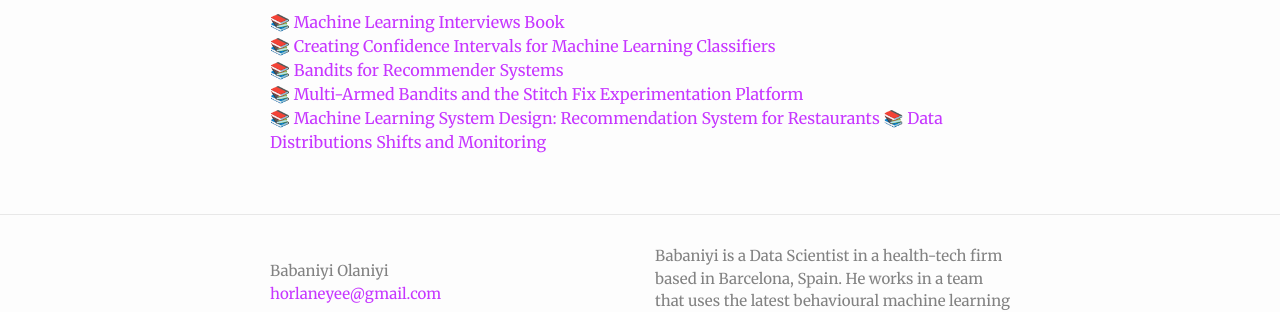
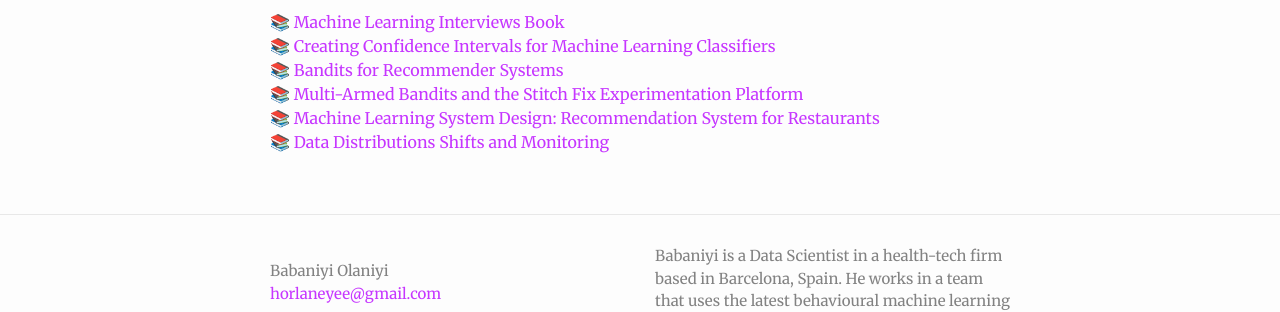
Before and after one commit to babaniyi/babaniyi.github.io, a Jekyll site: the page built from index.md, in a window 1280 px wide. Shown: the part 863-1175 px from the top of the page. Built offline with Jekyll 4.4.1, drawn with Linux system fonts in a browser that asks for light colours.

```diff
--- a/index.md
+++ b/index.md
@@ -40,5 +40,5 @@ You can reach out to me on &nbsp; &nbsp; &nbsp; [![twitter](/images/tweet_icon.p
 📚 [Creating Confidence Intervals for Machine Learning Classifiers](https://sebastianraschka.com/blog/2022/confidence-intervals-for-ml.html) \
 📚 [Bandits for Recommender Systems](https://eugeneyan.com/writing/bandits/) \
 📚 [Multi-Armed Bandits and the Stitch Fix Experimentation Platform](https://multithreaded.stitchfix.com/blog/2020/08/05/bandits/) \
-📚 [Machine Learning System Design: Recommendation System for Restaurants](https://medium.datadriveninvestor.com/ml-system-design-case-recommend-restaurant-in-ubereats-baf5594608ea)
+📚 [Machine Learning System Design: Recommendation System for Restaurants](https://medium.datadriveninvestor.com/ml-system-design-case-recommend-restaurant-in-ubereats-baf5594608ea) \
 📚 [Data Distributions Shifts and Monitoring](https://huyenchip.com/2022/02/07/data-distribution-shifts-and-monitoring.html)
```
